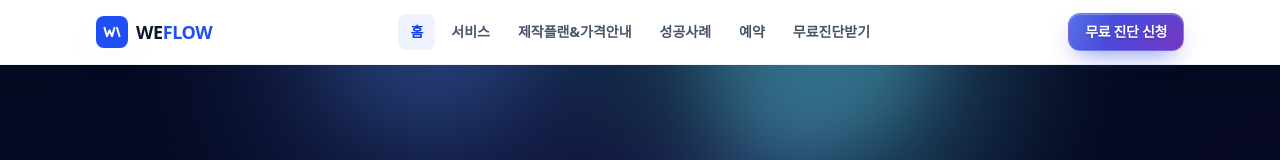
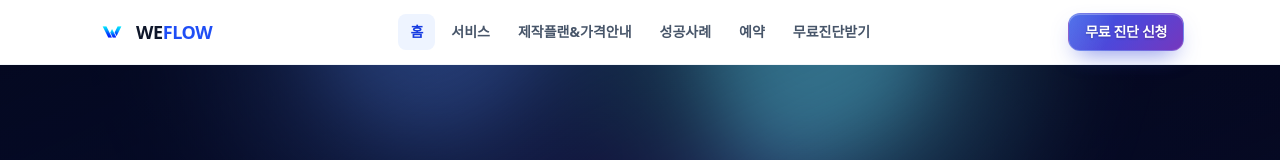
Before and after one commit to zaewc/weflow, a Next.js app: page / in a window 1280 px wide. Shown: the top 160 px of the page. Built offline with nearby package versions, Linux system fonts and the light colour scheme; a web font is replaced by a local one.

Commit message:
feat(brand): use image logo mark

```diff
--- a/src/components/Logo.tsx
+++ b/src/components/Logo.tsx
@@ -1,4 +1,5 @@
 import Link from "next/link";
+import Image from "next/image";
 
 export default function Logo({ className = "" }: { className?: string }) {
   return (
@@ -7,21 +8,14 @@
       className={`inline-flex items-center gap-2 font-extrabold tracking-tight ${className}`}
       aria-label="WEFLOW 홈"
     >
-      <span className="grid h-8 w-8 place-items-center rounded-lg bg-brand-600 text-white shadow-brand">
-        <svg
-          viewBox="0 0 24 24"
-          className="h-5 w-5"
-          fill="none"
-          stroke="currentColor"
-          strokeWidth={2.4}
-          strokeLinecap="round"
-          strokeLinejoin="round"
-          aria-hidden
-        >
-          <path d="M3 7l3 10 3-7 3 7 3-10" />
-          <path d="M18 7l3 10" />
-        </svg>
-      </span>
+      <Image
+        src="/logo_icon.png"
+        alt="WEFLOW"
+        width={32}
+        height={32}
+        priority
+        className="h-8 w-8 object-contain"
+      />
       <span className="text-lg text-slate-900">
         WE<span className="text-brand-600">FLOW</span>
       </span>
```
